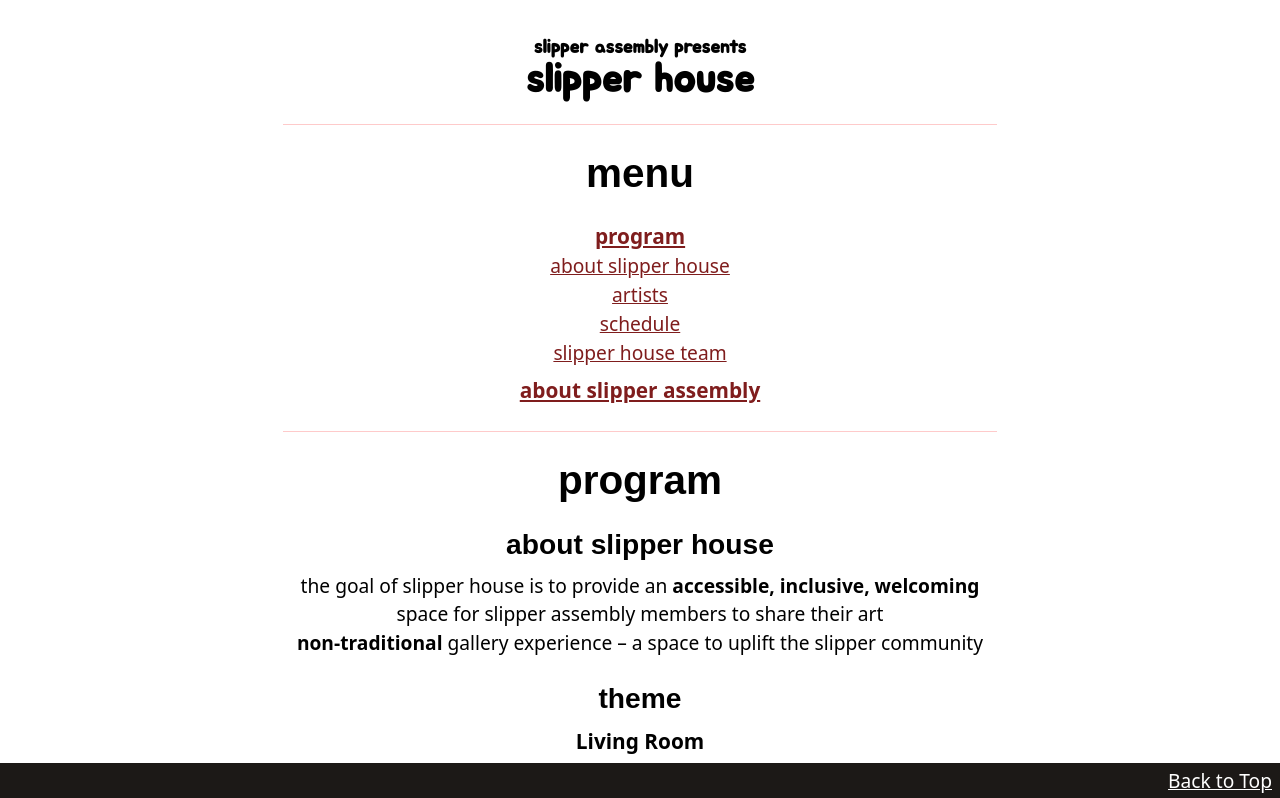
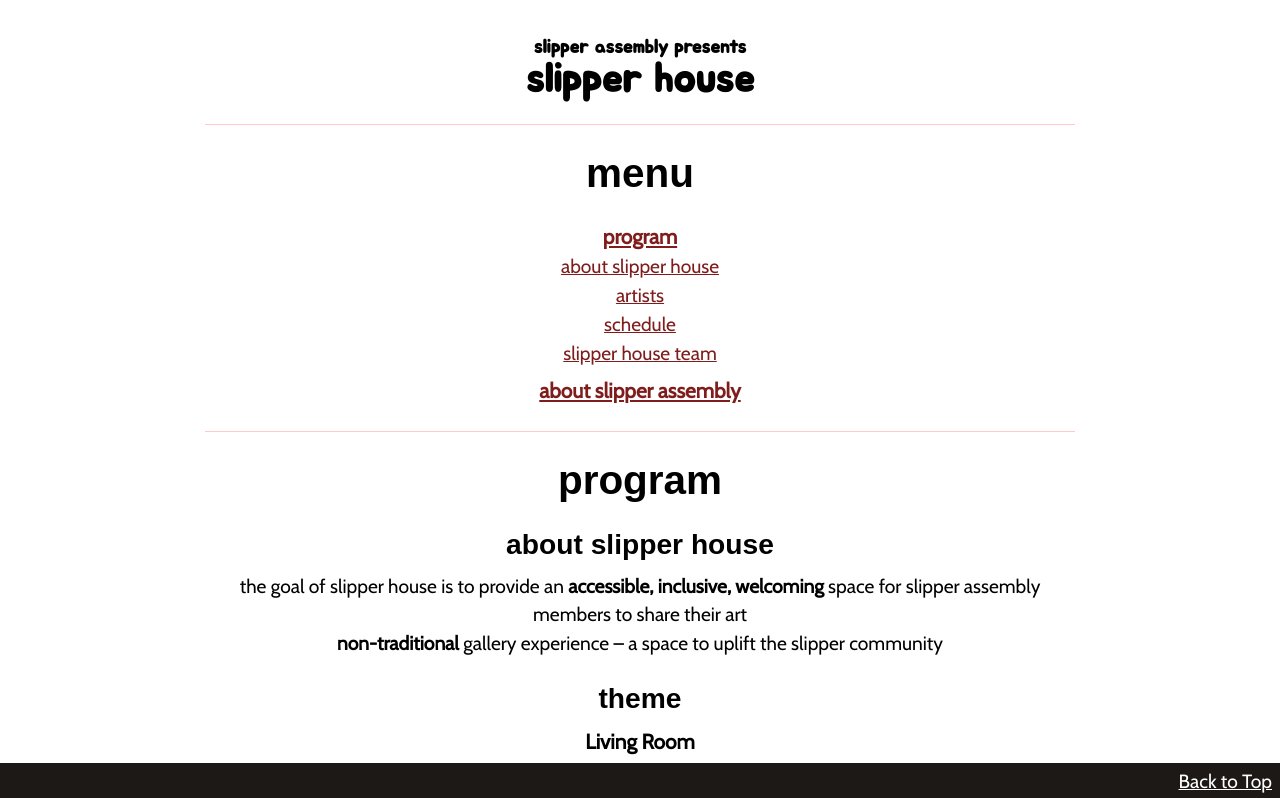
Before and after one commit to fernakr/slipper-house, a Next.js app: page / in a window 1280 px wide. Shown: the top 798 px of the page. Built offline with nearby package versions, Linux system fonts and the light colour scheme; a web font is replaced by a local one.

Commit message:
font update

```diff
--- a/app/globals.css
+++ b/app/globals.css
@@ -20,6 +20,7 @@ targets devices or browsers that have a dark color scheme preference set. */
 
 body {
   font-size: 1.2rem;
+  font-family: var(--cabin-font);
   color: rgb(var(--foreground-rgb));
   background: linear-gradient(
       to bottom,
--- a/app/layout.js
+++ b/app/layout.js
@@ -5,7 +5,7 @@ import "./globals.css";
 
 const inclusive = Inclusive_Sans({ subsets: ["latin"], weight: ["400"],   variable: "--inclusive-font",});
 const jua = Jua({ subsets: ["latin"], weight: ["400"],  variable: "--jua-font", });
-const cabin = Cabin({ subsets: ["latin"], weight: ["400"] });
+const cabin = Cabin({ subsets: ["latin"], weight: ["400"], variable: "--cabin-font"});
 
 export const metadata = {
   title: "slipper house program",
```
